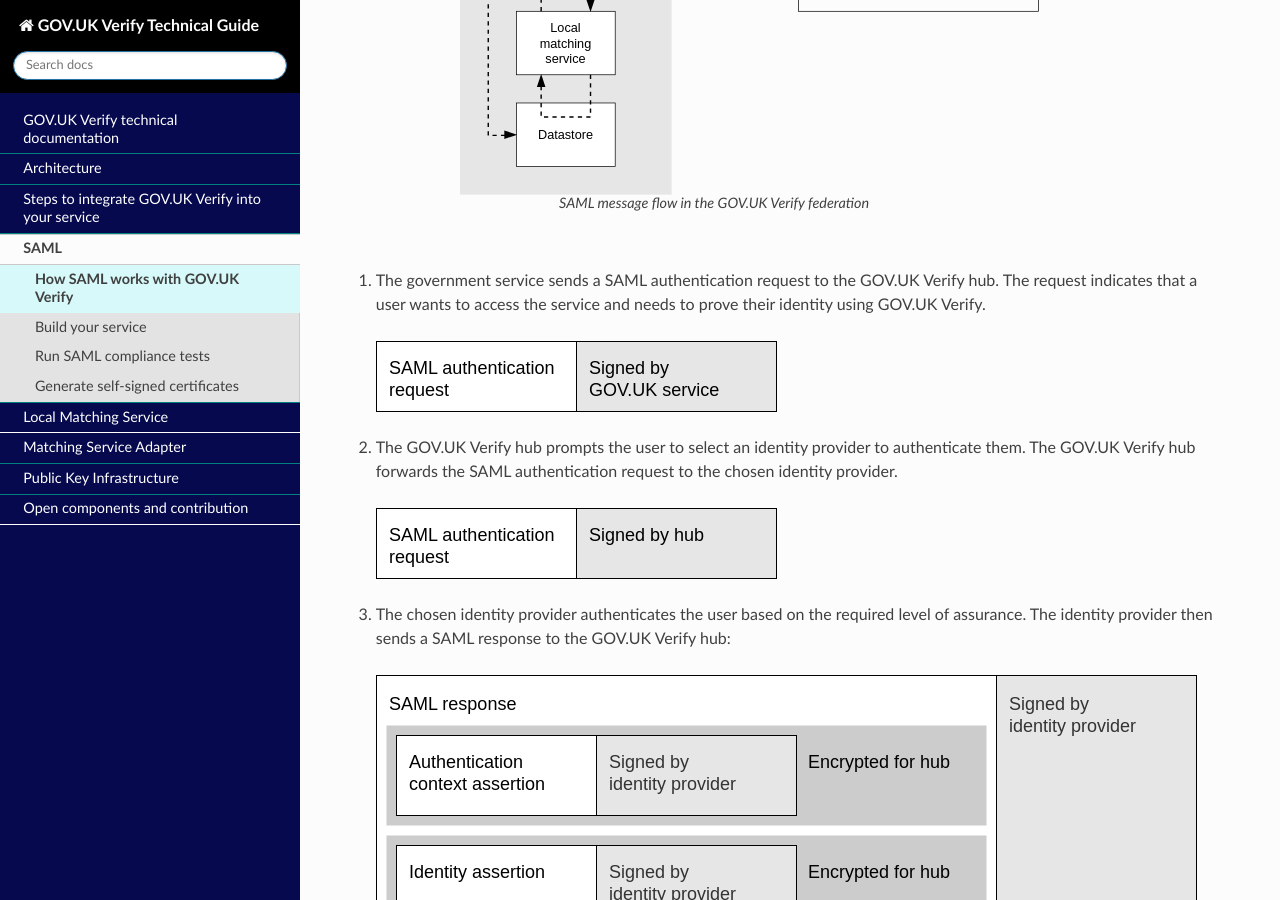
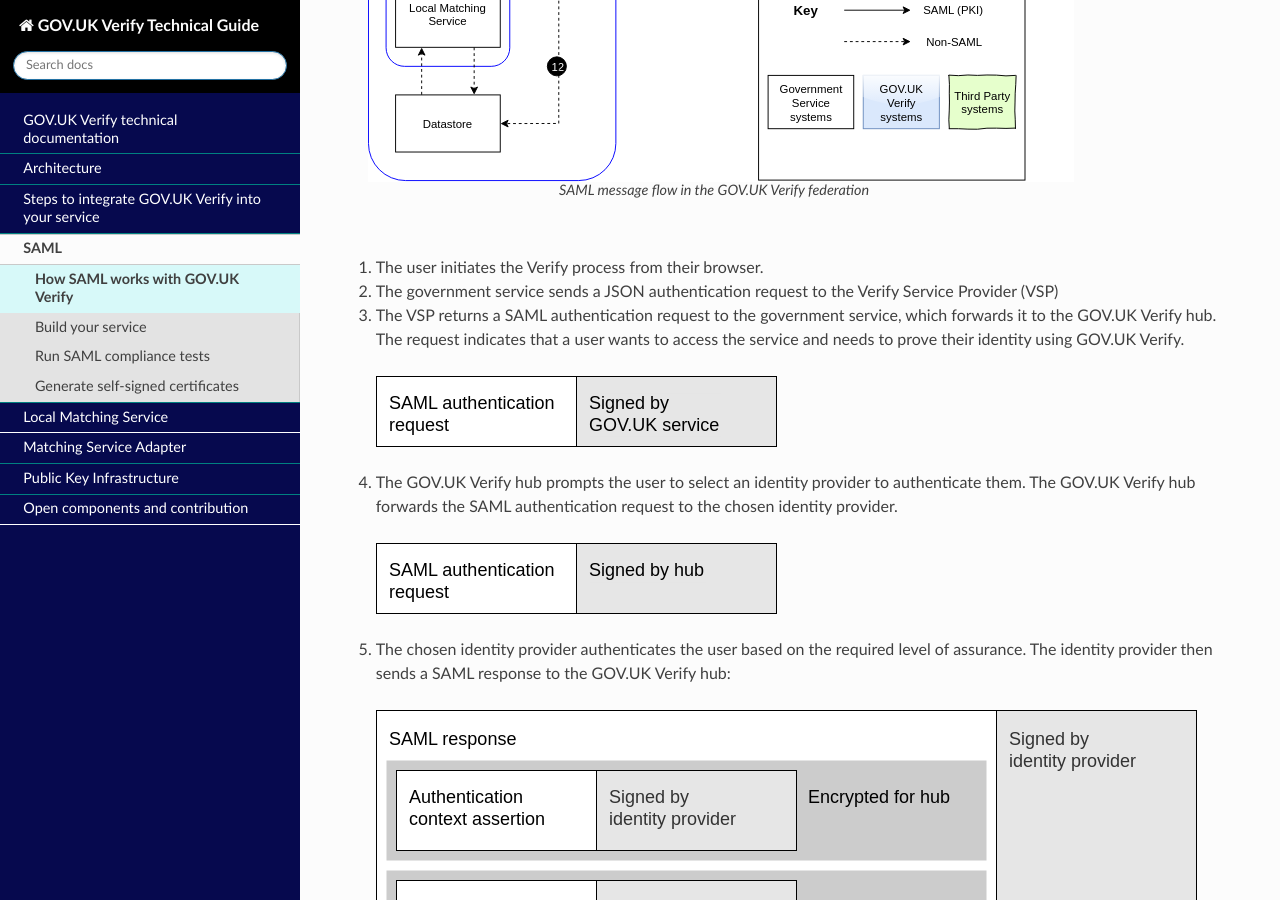
Before and after one commit to alphagov/rp-onboarding-tech-docs, a Sphinx documentation site: the page built from source/pages/saml/samlWorks.rst, in a window 1280 px wide and 900 px high, scrolled down 987 px. Built offline with Sphinx 7.4.7 and the Read the Docs theme 2.0.0, drawn with Linux system fonts in a browser that asks for light colours; nearby versions of some CDN libraries; pages that are not in the unit, such as notebooks, are missing from menus; comment, search, counter and statistics services are not loaded; some of the changed text lies outside the part shown.

Commit message:
TT-1958 updated SAML flow diagram & text
Newly-drawn architecture/flow diagram using draw.io, including VSP & showing message flow through user's browser; updated references to the number arrows.

```diff
--- a/source/pages/saml/samlWorks.rst
+++ b/source/pages/saml/samlWorks.rst
@@ -30,19 +30,23 @@
    * :ref:`matching cycles <ms_matchcyles_diagram>`
    * :ref:`create user accounts <ms_cua_diagram>`"
 
-1. The government service sends a SAML authentication request to the GOV.UK Verify hub. The request indicates that a user wants to access the service and needs to prove their identity using GOV.UK Verify.
+1. The user initiates the Verify process from their browser.
+
+2. The government service sends a JSON authentication request to the Verify Service Provider (VSP)
+
+3. The VSP returns a SAML authentication request to the government service, which forwards it to the GOV.UK Verify hub. The request indicates that a user wants to access the service and needs to prove their identity using GOV.UK Verify.
 
  .. image:: step1.svg
      :alt: Diagram showing a SAML authentication request signed by the government service
 
 
-2. The GOV.UK Verify hub prompts the user to select an identity provider to authenticate them. The GOV.UK Verify hub forwards the SAML authentication request to the chosen identity provider.
+4. The GOV.UK Verify hub prompts the user to select an identity provider to authenticate them. The GOV.UK Verify hub forwards the SAML authentication request to the chosen identity provider.
 
  .. image:: step2.svg
       :alt: Diagram showing a SAML authentication request signed by the hub
 
 
-3. The chosen identity provider authenticates the user based on the required :ref:`level of assurance <gloss_loa>`. The identity provider then sends a SAML response to the GOV.UK Verify hub:
+5. The chosen identity provider authenticates the user based on the required :ref:`level of assurance <gloss_loa>`. The identity provider then sends a SAML response to the GOV.UK Verify hub:
 
  .. image:: step3.svg
       :alt: Diagram showing a SAML response signed by the identity provider. It contains an authentication context assertion signed by the identity provider and encrypted for the hub. It also contains an identity assertion signed by the identity provider and encrypted for the hub.
@@ -76,11 +80,13 @@
  * assertion signed by the Matching Service Adapter and encrypted for the GOV.UK Verify hub – this assertion contains the :ref:`hashed persistent identifier <gloss_hashpid>`
 
 
-8. The GOV.UK Verify hub sends a SAML response to the service, authenticating the user:
+10. The GOV.UK Verify hub sends a SAML response to the service, authenticating the user; the service hands it to the VSP for verification and translation to JSON:
 
  .. image:: step8.svg
       :alt: Diagram showing a SAML response signed by the hub. It contains an assertion signed by the Matching Service Adapter and encrypted for the government service.
 
  * assertion signed by the Matching Service Adapter and encrypted for the government service
 
-9. The government service gets the user's record from the datastore. This allows the government service to interact with the user.
+11. The VSP returns a JSON response to the service authenticating the user.
+
+12. The government service gets the user's record from the datastore. This allows the government service to interact with the user.
```
Also changed, not shown: other parts of source/pages/saml/samlWorks.rst (+4 -4 lines), source/pages/saml/verify SAML flow (draw.io).xml (added, +1 -0 lines), source/pages/saml/samlFlow.svg, 1 other file.
